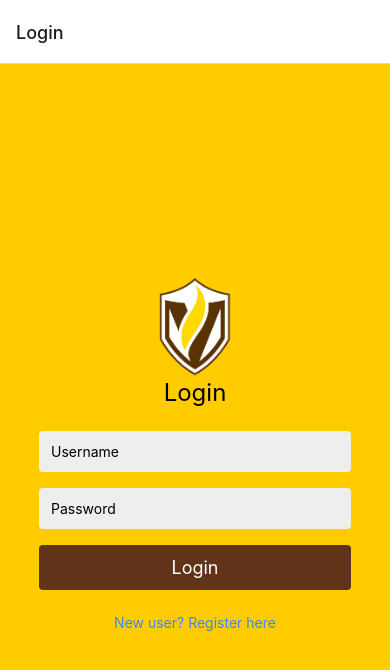
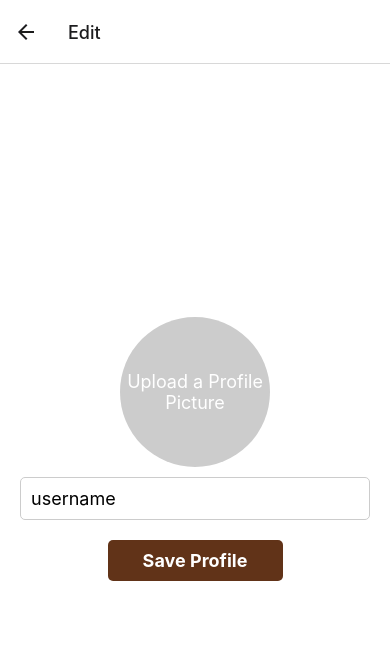
Before and after one commit to charliemalach/VU-Campus-Information-Prototype-Application, a React Native app: screen /Edit in a window 390 px wide. Shown: the top 670 px of the page. Built offline with nearby package versions, Linux system fonts and the light colour scheme.

Commit message:
added an edit profile button
- needs to be moved to the top right of the screen

```diff
--- a/App.js
+++ b/App.js
@@ -4,6 +4,7 @@ import { createStackNavigator } from '@react-navigation/stack';
 
 
 import Login from './Login';
+import EditProfileScreen from './Edit';
 import Home from './Home';
 import Menu from './Menu';
 import Resources from './Resources';
@@ -19,6 +20,7 @@ function App() {
     <NavigationContainer>
       <Stack.Navigator>
         <Stack.Screen name="Login" component={Login} />
+        <Stack.Screen name="Edit" component={EditProfileScreen} />
         <Stack.Screen name="Home" component={Home} />
         <Stack.Screen name="Menu" component={Menu} />
         <Stack.Screen name="Resources" component={Resources} />
--- /dev/null
+++ b/Edit.js
@@ -0,0 +1,119 @@
+import React, { useState } from 'react';
+import { View, Text, TextInput, StyleSheet, TouchableOpacity, Image, Platform } from 'react-native';
+import * as ImagePicker from 'expo-image-picker';
+import {loggedUser} from './Login.js'
+
+const API_URL = 'https://d681-2601-248-c200-3170-599d-c89d-e5a1-d6ba.ngrok.io'; //change this link for the user db
+
+const EditProfileScreen = () => {
+  const [username, setUsername] = useState('');
+  const [profilePicture, setProfilePicture] = useState(null);
+
+  const pickImage = async () => {
+    let result = await ImagePicker.launchImageLibraryAsync({
+      mediaTypes: ImagePicker.MediaTypeOptions.Images,
+      allowsEditing: true,
+      aspect: [4, 3],
+      quality: 1,
+    });
+
+    if (!result.cancelled) {
+      setProfilePicture(result.uri);
+      updateProfilePicture({loggedUser}, result.uri)
+    }
+  };
+
+  const updateProfilePicture = async ({loggedUser}, imageUrl) => {
+    username = {loggedUser};
+    try {
+      const response = await fetch(`${API_URL}/users?username=${username}`, {
+        method: 'PATCH',
+        headers: {
+          'Content-Type': 'application/json'
+        },
+        body: JSON.stringify({
+          profilePicture: imageUrl
+        })
+      });
+      const result = await response.json();
+      console.log(result);
+    } catch (error) {
+      console.error(error);
+    }
+  };
+
+  return (
+    <View style={styles.container}>
+      <TouchableOpacity onPress={pickImage}>
+        {profilePicture ? (
+          <Image source={{ uri: profilePicture }} style={styles.profilePicture} />
+        ) : (
+          <View style={styles.profilePicturePlaceholder}>
+            <Text style={styles.profilePicturePlaceholderText}>Upload a Profile Picture</Text>
+          </View>
+        )}
+      </TouchableOpacity>
+      <TextInput
+        placeholder= {loggedUser}
+        style={styles.input}
+        value={username}
+        onChangeText={setUsername}
+      />
+      <TouchableOpacity style={styles.button} onPress={() => console.log('Save Profile')}>
+        <Text style={styles.buttonText}>Save Profile</Text>
+      </TouchableOpacity>
+    </View>
+  );
+};
+
+const styles = StyleSheet.create({
+  container: {
+    flex: 1,
+    alignItems: 'center',
+    justifyContent: 'center',
+    padding: 20,
+    backgroundColor: '#fff',
+  },
+  input: {
+    borderWidth: 1,
+    borderColor: '#ccc',
+    borderRadius: 5,
+    padding: 10,
+    width: '100%',
+    marginVertical: 10,
+    fontSize: 18,
+  },
+  button: {
+    backgroundColor: '#613318',
+    padding: 10,
+    borderRadius: 5,
+    marginVertical: 10,
+    minWidth: '50%',
+  },
+  buttonText: {
+    color: '#fff',
+    fontSize: 18,
+    fontWeight: 'bold',
+    textAlign: 'center',
+  },
+  profilePicture: {
+    width: 150,
+    height: 150,
+    borderRadius: 75,
+  },
+  profilePicturePlaceholder: {
+    width: 150,
+    height: 150,
+    borderRadius: 75,
+    backgroundColor: '#ccc',
+    alignItems: 'center',
+    justifyContent: 'center',
+  },
+  profilePicturePlaceholderText: {
+    color: '#fff',
+    fontSize: 18,
+    textAlign: 'center',
+  },
+});
+
+export default EditProfileScreen;
--- a/Home.js
+++ b/Home.js
@@ -1,19 +1,20 @@
-import React, { useState, useEffect } from 'react';
+import React, { useState, StyleSheet, TouchableOpacity  } from 'react';
 import { View, Text } from 'react-native';
-import { useRoute } from '@react-navigation/native';
 import ValpoItem from './components/ValpoItem.js';
 import {loggedUser} from './Login.js'
+import EditItem from './components/EditItem.js';
+
 
 
 function Home() {
-
   return (
     <View style={{ flex: 1, backgroundColor: '#FFF', alignItems: 'center', justifyContent: 'center' }}>
       <Text>Welcome,</Text>
       <Text style={{ fontSize: 24 }}>{loggedUser}.</Text>
+      <EditItem></EditItem>
       <ValpoItem></ValpoItem>
     </View>
   );
-}
+};
 
 export default Home;
--- /dev/null
+++ b/components/EditItem.js
@@ -0,0 +1,63 @@
+import React from 'react';
+import { View, Text, StyleSheet, Linking, TouchableOpacity } from 'react-native';
+import { useNavigation } from '@react-navigation/native';
+
+const EditItem = () => {
+    const navigation = useNavigation();
+
+    const Edit = () => {
+      navigation.navigate('Edit');
+    };
+
+
+    // the view on the screen for the user main menu
+    return (
+        <View style={styles.container}>
+
+          <TouchableOpacity style={styles.button} onPress={Edit}>
+            <Text style={styles.buttonText}>Edit Profile</Text>
+          </TouchableOpacity>
+        </View>
+      );
+    };
+
+    // the stylesheet for the styles on the home menu screen
+    const styles = StyleSheet.create({
+      container: {
+        flex: 1,
+        flexDirection: 'column',
+        justifyContent: 'center',
+        alignItems: 'center',
+        maxWidth: '70%',
+      },
+      buttonText: {
+        color: 'white',
+        fontSize: 18,
+        fontWeight: 'bold',
+        textAlign: 'center',
+      },
+      button: {
+        flex: 1,
+        backgroundColor: '#613318',
+        padding: 10,
+        borderRadius: 5,
+        marginVertical: 5,
+        maxWidth: 200,
+        width: 200,
+        height: 45,
+        maxHeight: 45,
+      },
+      button_special: {
+        flex: 1,
+        backgroundColor: '#ffcc00',
+        padding: 10,
+        borderRadius: 5,
+        marginVertical: 55,
+        maxWidth: 200,
+        width: 200,
+        height: 45,
+        maxHeight: 45,
+      },
+    });
+
+  export default EditItem;
--- a/db.json
+++ b/db.json
@@ -4,31 +4,36 @@
       "id": "1",
       "name": "Charlie Malachinski",
       "username": "cmalach1",
-      "password": "cmalach1"
+      "password": "cmalach1",
+      "profilePicture": "https://cdn.greatnews.life/wp-content/uploads/images/vu-logo.jpg"
     },
     {
       "id": "2",
       "name": "John Doe",
       "username": "jdoe1",
-      "password": "jdoe1"
+      "password": "jdoe1",
+      "profilePicture": "https://cdn.greatnews.life/wp-content/uploads/images/vu-logo.jpg"
     },
     {
       "id": 3,
       "name": "Chud",
       "username": "Chud",
-      "password": "chud"
+      "password": "chud",
+      "profilePicture": "https://cdn.greatnews.life/wp-content/uploads/images/vu-logo.jpg"
     },
     {
       "id": 4,
       "name": "Greg",
       "username": "Greg",
-      "password": "greg"
+      "password": "greg",
+      "profilePicture": "https://cdn.greatnews.life/wp-content/uploads/images/vu-logo.jpg"
     },
     {
       "id": 5,
       "name": "1",
       "username": "1",
-      "password": "1"
+      "password": "1",
+      "profilePicture": "https://cdn.greatnews.life/wp-content/uploads/images/vu-logo.jpg"
     }
   ]
 }
--- a/package.json
+++ b/package.json
@@ -15,6 +15,7 @@
     "@react-navigation/native": "^6.1.4",
     "@react-navigation/stack": "^6.3.13",
     "expo": "~47.0.12",
+    "expo-image-picker": "^14.1.1",
     "expo-status-bar": "~1.4.2",
     "react": "18.1.0",
     "react-dom": "18.1.0",
```
Also changed, not shown: 1 other file (tests, documents, lock files or other folders).
